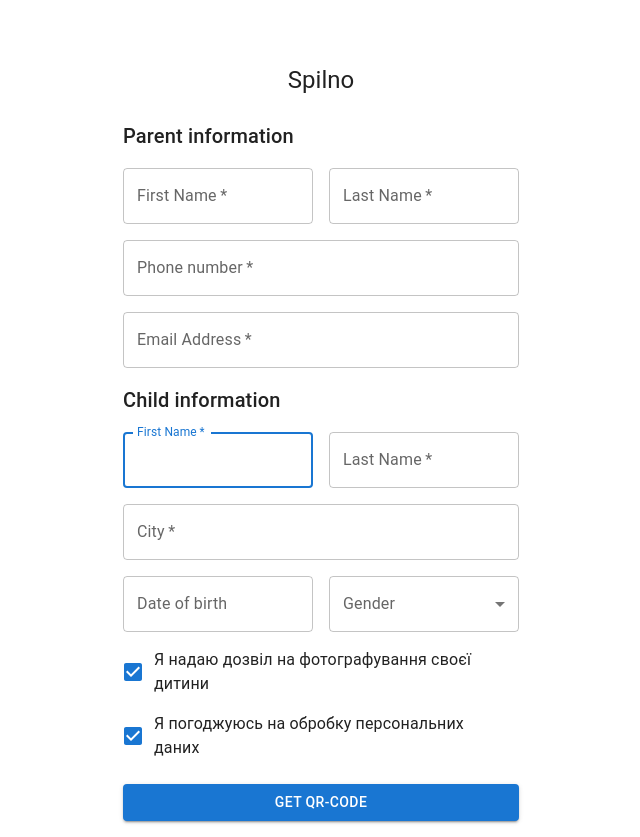
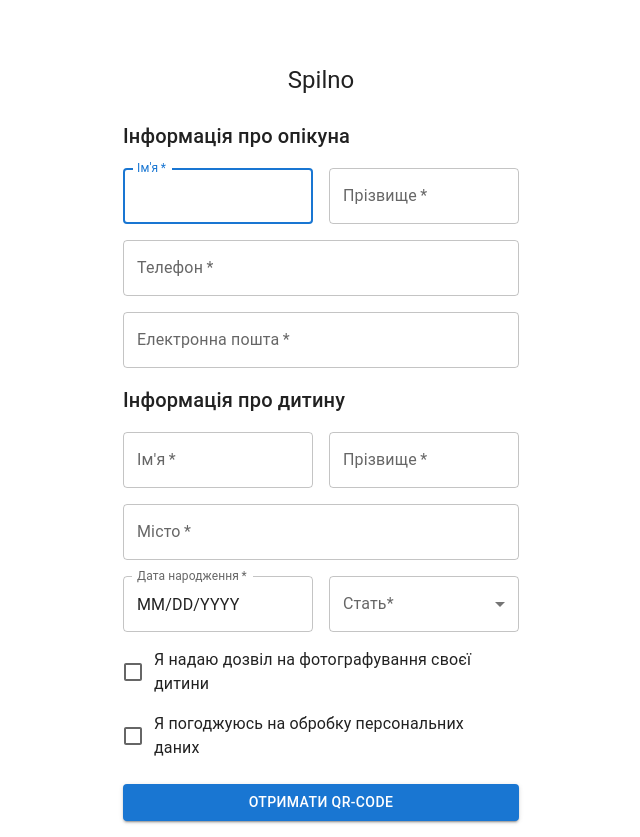
Before and after one commit to yegorgangalo/spilno, a Next.js app: page / in a window 1280 px wide. Shown: the whole page, without its empty margins (319-959 px from the left). Built offline with nearby package versions, Linux system fonts and the light colour scheme.

Commit message:
add validation for signup form of parents with child

```diff
--- a/app/page.tsx
+++ b/app/page.tsx
@@ -16,20 +16,74 @@
 import { DateField } from '@mui/x-date-pickers/DateField'
 import { encode } from 'js-base64'
 import BasicSelect from '@/components/BasicSelect'
+import { useForm, Controller } from 'react-hook-form'
+import { yupResolver } from '@hookform/resolvers/yup'
+import * as yup from 'yup'
+
+const isEmptyObject = (obj: object) => {
+  return typeof obj === 'object' && !Object.keys(obj).length
+}
 
 enum GENDER {
   MALE = 'жін',
   FEMALE = 'чол',
 }
 
+interface ISignUpData {
+  parentFirstName: string
+  parentLastName: string
+  parentPhone: string
+  parentEmail: string
+  childFirstName: string
+  childLastName: string
+  childCity: string
+  childDob: React.ChangeEvent<Element>
+  childGender: string
+  childAllowPhoto?: string
+  terms?: string
+}
+
+const signUpSchema = yup.object().shape({
+  parentFirstName: yup.string().required(),
+  parentLastName: yup.string().required(),
+  parentPhone: yup.string().required(),
+  parentEmail: yup.string().email().required(),
+  childFirstName: yup.string().required(),
+  childLastName: yup.string().required(),
+  childCity: yup.string().required(),
+  childDob: yup.string().required(),
+  childGender: yup.string().oneOf([GENDER.MALE, GENDER.FEMALE]).required(),
+  childAllowPhoto: yup.string(),
+  terms: yup.string(),
+}).required()
+
 export default function SignUp() {
   const router = useRouter()
 
-  const handleSubmit = async (event: React.FormEvent<HTMLFormElement>) => {
-    event.preventDefault()
-    const formData = new FormData(event.currentTarget)
-    const data = Object.fromEntries(formData.entries())
-    // console.log(data)
+  const { register, control, handleSubmit, reset, formState: { errors } } = useForm<ISignUpData>({
+    defaultValues: {
+      parentFirstName: '',
+      parentLastName: '',
+      parentPhone: '',
+      parentEmail: '',
+      childFirstName: '',
+      childLastName: '',
+      childCity: '',
+      childDob: '',
+      childGender: '',
+      childAllowPhoto: '',
+      terms: '',
+    },
+    resolver: yupResolver<ISignUpData>(signUpSchema),
+  })
+
+  console.log('errors=', errors);
+
+  const onSubmit = async (data: ISignUpData) => {
+    console.log('data:', data)
+    if (!isEmptyObject(errors)) {
+      return
+    }
     const response = await fetch('/api/signup', { body: JSON.stringify(data), method: 'POST' })
     const signupResult = await response.json()
     const encodedData = encodeURIComponent(encode(JSON.stringify(signupResult.data)))
@@ -52,101 +106,190 @@
           <Typography component="h1" variant="h5">
             Spilno
           </Typography>
-          <Box component="form" noValidate onSubmit={handleSubmit} sx={{ mt: 3 }}>
+          <Box component="form" noValidate onSubmit={handleSubmit(onSubmit)} sx={{ mt: 3 }}>
             <Grid container spacing={2}>
               <Grid item xs={12}>
-                <Typography component="h2" variant="h6">Parent information</Typography>
+                <Typography component="h2" variant="h6">Інформація про опікуна</Typography>
               </Grid>
               <Grid item xs={12} sm={6}>
+                <Controller
+                  name="parentFirstName"
+                  control={control}
+                  render={({ field: { onChange, value } }) => (
                     <TextField
-                  name="parentFirstName"
+                      onChange={onChange}
+                      value={value!}
+                      label="Ім'я"
+                      error={!!errors.parentFirstName}
+                      helperText={errors.parentFirstName?.message}
+                      autoFocus
                       required
-                  fullWidth
-                  id="parentFirstName"
-                  label="First Name"
-                  autoFocus
+                    />
+                  )}
                 />
               </Grid>
               <Grid item xs={12} sm={6}>
+                <Controller
+                  name="parentLastName"
+                  control={control}
+                  render={({ field: { onChange, value } }) => (
                     <TextField
+                      onChange={onChange}
+                      value={value!}
+                      label="Прізвище"
+                      error={!!errors.parentLastName}
+                      helperText={errors.parentLastName?.message}
                       required
-                  fullWidth
-                  id="parentLastName"
-                  label="Last Name"
-                  name="parentLastName"
+                    />
+                  )}
                 />
               </Grid>
               <Grid item xs={12}>
+                <Controller
+                  name="parentPhone"
+                  control={control}
+                  render={({ field: { onChange, value } }) => (
                     <TextField
+                      onChange={onChange}
+                      value={value!}
+                      label="Телефон"
+                      error={!!errors.parentPhone}
+                      helperText={errors.parentPhone?.message}
                       fullWidth
-                  id="parentPhone"
-                  label="Phone number"
-                  name="parentPhone"
                       required
+                    />
+                  )}
                 />
               </Grid>
               <Grid item xs={12}>
+                <Controller
+                  name="parentEmail"
+                  control={control}
+                  render={({ field: { onChange, value } }) => (
                     <TextField
+                      onChange={onChange}
+                      value={value!}
+                      label="Електронна пошта"
+                      error={!!errors.parentEmail}
+                      helperText={errors.parentEmail?.message}
+                      fullWidth
                       required
-                  fullWidth
-                  id="parentEmail"
-                  label="Email Address"
-                  name="parentEmail"
+                    />
+                  )}
                 />
               </Grid>
 
               <Grid item xs={12}>
-                <Typography component="h2" variant="h6">Child information</Typography>
+                <Typography component="h2" variant="h6">Інформація про дитину</Typography>
               </Grid>
               <Grid item xs={12} sm={6}>
+                <Controller
+                  name="childFirstName"
+                  control={control}
+                  render={({ field: { onChange, value } }) => (
                     <TextField
-                  name="childFirstName"
+                      onChange={onChange}
+                      value={value!}
+                      label="Ім'я"
+                      error={!!errors.childFirstName}
+                      helperText={errors.childFirstName?.message}
+                      fullWidth
                       required
-                  fullWidth
-                  id="childFirstName"
-                  label="First Name"
-                  autoFocus
+                    />
+                  )}
                 />
               </Grid>
               <Grid item xs={12} sm={6}>
+                <Controller
+                  name="childLastName"
+                  control={control}
+                  render={({ field: { onChange, value } }) => (
                     <TextField
+                      onChange={onChange}
+                      value={value!}
+                      label="Прізвище"
+                      error={!!errors.childLastName}
+                      helperText={errors.childLastName?.message}
+                      fullWidth
                       required
-                  fullWidth
-                  id="childLastName"
-                  label="Last Name"
-                  name="childLastName"
+                    />
+                  )}
                 />
               </Grid>
               <Grid item xs={12}>
+                <Controller
+                  name="childCity"
+                  control={control}
+                  render={({ field: { onChange, value } }) => (
                     <TextField
+                      onChange={onChange}
+                      value={value!}
+                      label="Місто"
+                      error={!!errors.childCity}
+                      helperText={errors.childCity?.message}
+                      fullWidth
                       required
-                  fullWidth
-                  id="childCity"
-                  label="City"
-                  name="childCity"
+                    />
+                  )}
                 />
               </Grid>
               <Grid item xs={12} sm={6}>
+                  <Controller
+                    name="childDob"
+                    control={control}
+                    render={({ field: { onChange, value } }) => (
                       <LocalizationProvider dateAdapter={AdapterDayjs}>
-                  <DateField label="Date of birth" id="childDob" name="childDob" />
+                        <DateField
+                          onChange={onChange}
+                          value={value!}
+                          label="Дата народження"
+                          error={!!errors.childDob}
+                          helperText={errors.childDob?.message}
+                          fullWidth
+                          required
+                        />
                       </LocalizationProvider>
+                    )}
+                  />
               </Grid>
               <Grid item xs={12} sm={6}>
-                <BasicSelect name="childGender" menuItems={[GENDER.MALE, GENDER.FEMALE]} label='Gender' />
+                <Controller
+                  name="childGender"
+                  control={control}
+                  render={({ field: { onChange, value } }) => (
+                    <BasicSelect
+                      name="childGender"
+                      menuItems={[GENDER.MALE, GENDER.FEMALE]}
+                      onChange={onChange}
+                      value={value ?? ''}
+                      label="Стать*"
+                    />
+                  )}
+                />
               </Grid>
 
               <Grid item xs={12}>
+                <Controller
+                  name="childAllowPhoto"
+                  control={control}
+                  render={({ field: { onChange, value } }) => (
                     <FormControlLabel
-                  control={<Checkbox color="primary" defaultChecked />}
                       label="Я надаю дозвіл на фотографування своєї дитини"
-                  name="childAllowPhoto"
+                      control={ <Checkbox checked={!!value} onChange={(e, item) => onChange(item)} color="primary" />}
+                    />
+                  )}
                 />
               </Grid>
               <Grid item xs={12}>
+                <Controller
+                  name="terms"
+                  control={control}
+                  render={({ field: { onChange, value } }) => (
                     <FormControlLabel
-                  control={<Checkbox color="primary" defaultChecked />}
                       label="Я погоджуюсь на обробку персональних даних"
-                  name="terms"
+                      control={<Checkbox checked={!!value} onChange={(e, item) => onChange(item)} color="primary" />}
+                    />
+                  )}
                 />
               </Grid>
             </Grid>
@@ -156,7 +299,7 @@
               variant="contained"
               sx={{ mt: 3, mb: 2 }}
             >
-              Get QR-code
+              Отримати QR-code
             </Button>
             {/* <Grid container justifyContent="flex-end">
               <Grid item>
--- a/components/ManageCourses/index.tsx
+++ b/components/ManageCourses/index.tsx
@@ -43,7 +43,7 @@
   return typeof obj === 'object' && !Object.keys(obj).length
 }
 
-export interface IRegisterCourseData {
+interface IRegisterCourseData {
   title: string
   content?: string
   lowerAgeLimit?: string
```
Lines whose indentation alone changed are shown as unchanged.
